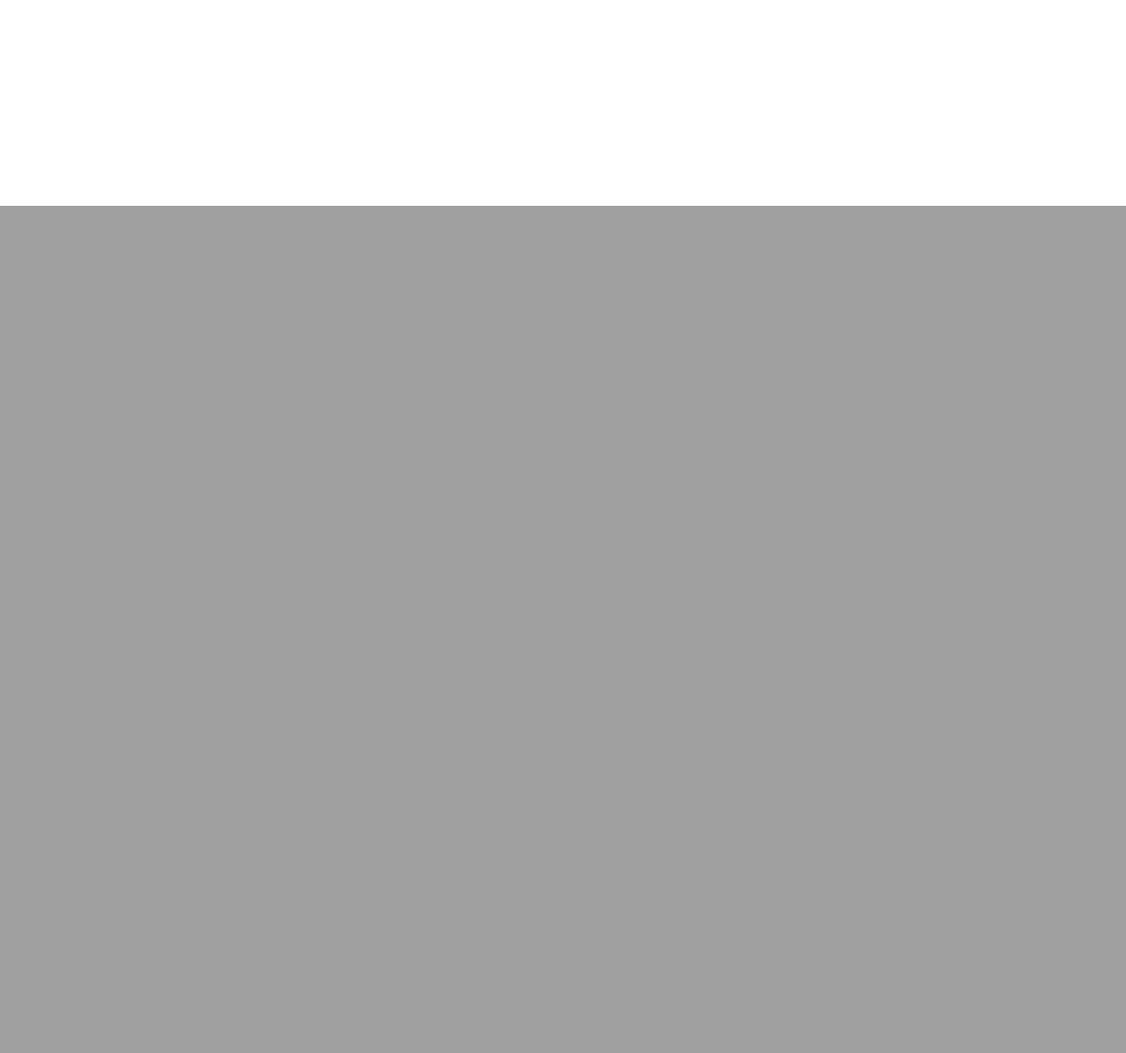
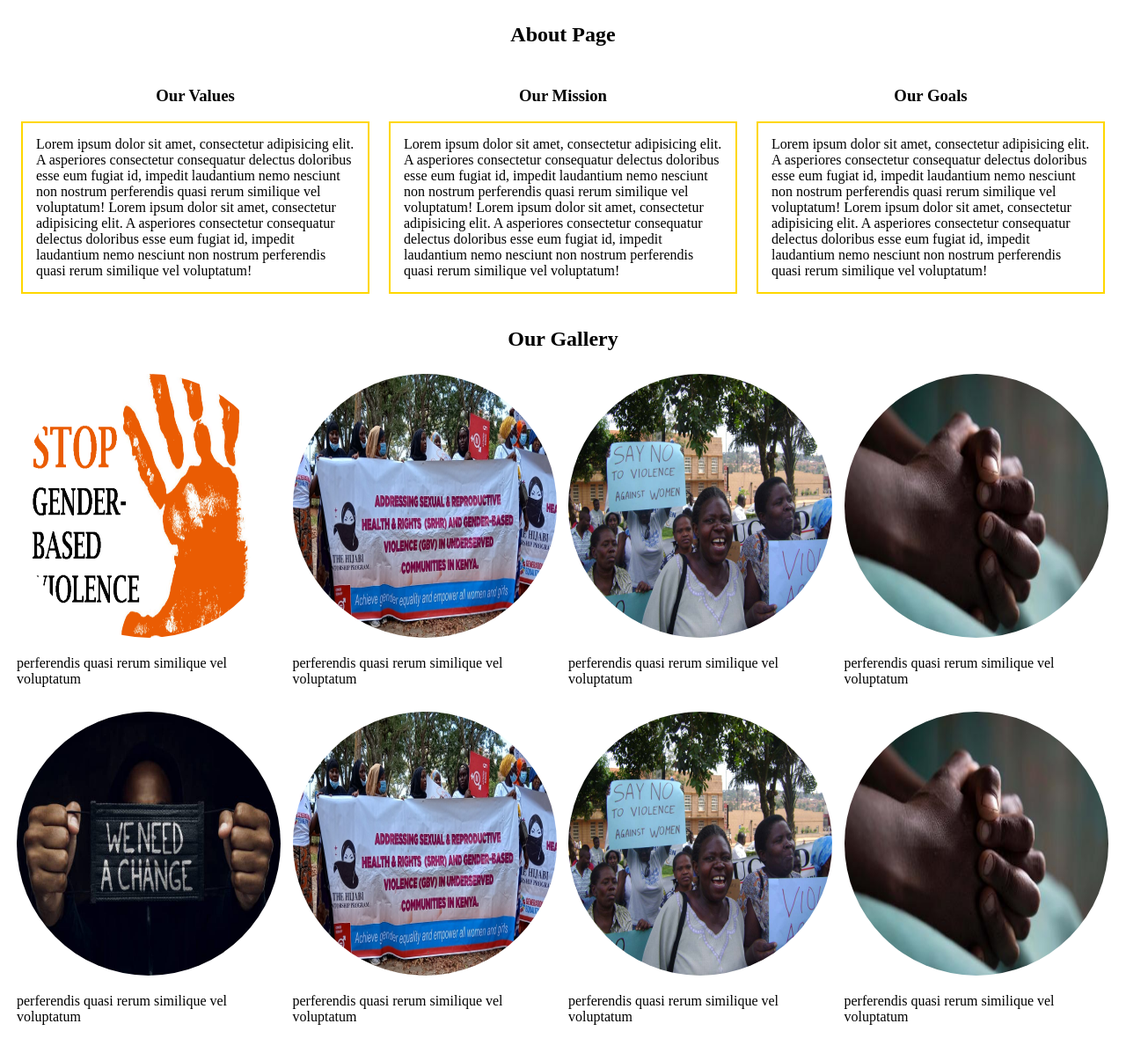
Before and after one commit to jumalaw98/WebdevClasses2022, a PHP site: page / in a window 1280 px wide. Shown: the part 566-1763 px from the top of the page at 88% size. Before the commit the page ends 800 px from the top, so only its background shows below. Run offline with PHP 8.4, Linux system fonts and the light colour scheme.

Commit message:
chromium wk2  m commit

```diff
--- a/chromium/css/hrstyles.css
+++ b/chromium/css/hrstyles.css
@@ -49,3 +49,43 @@ nav li a:hover{
     border-radius: 12px;
 
 }
+
+.center{
+    text-align: center;
+}
+
+nav , section {
+    margin: 3px;
+    padding: 2px;
+
+}
+
+.flexbox{
+    display: flex;
+}
+
+#about p {
+    border: 2px solid gold;
+    margin: 5px;
+    padding: 15px;
+}
+
+.flex-contain{
+    display: flex;
+}
+
+.flex-contain > div {
+    padding: 3px;
+    margin-left: 5px;
+    margin-bottom: 30px;
+
+}
+
+#gallery img {
+    border-radius: 50%;
+}
+
+.flexbox >div{
+    margin: 3px;
+    padding: 3px;
+}
--- a/chromium/index.html
+++ b/chromium/index.html
@@ -10,9 +10,9 @@
 <nav>
     <ul class="styleul">
         <li><a href="#home">Home </a></li>
-        <li><a href="">About </a></li>
-        <li><a href="">Gallery </a></li>
-        <li><a href="">Blog </a></li>
+        <li><a href="#about">About </a></li>
+        <li><a href="#gallery">Gallery </a></li>
+        <li><a href="blog.html">Blog </a></li>
         <li><a href="">Contact </a></li>
     </ul>
 </nav>
@@ -26,7 +26,93 @@
         </div>
 
     </div>
+</section>
 
+
+<section id="about">
+       <h1 class="center">About Page</h1>
+    <div class="flexbox">
+
+           <div>
+               <h3 class="center">Our Values</h3>
+               <p>Lorem ipsum dolor sit amet, consectetur adipisicing elit.
+                   A asperiores consectetur consequatur delectus doloribus esse
+                   eum fugiat id, impedit laudantium nemo nesciunt non nostrum
+                   perferendis quasi rerum similique vel voluptatum!
+                   Lorem ipsum dolor sit amet, consectetur adipisicing elit.
+                   A asperiores consectetur consequatur delectus doloribus esse
+                   eum fugiat id, impedit laudantium nemo nesciunt non nostrum
+                   perferendis quasi rerum similique vel voluptatum!</p>
+           </div>
+           <div>
+               <h3 class="center">Our Mission</h3>
+               <p>Lorem ipsum dolor sit amet, consectetur adipisicing elit.
+                   A asperiores consectetur consequatur delectus doloribus esse
+                   eum fugiat id, impedit laudantium nemo nesciunt non nostrum
+                   perferendis quasi rerum similique vel voluptatum!
+                   Lorem ipsum dolor sit amet, consectetur adipisicing elit.
+                   A asperiores consectetur consequatur delectus doloribus esse
+                   eum fugiat id, impedit laudantium nemo nesciunt non nostrum
+                   perferendis quasi rerum similique vel voluptatum!</p>
+           </div>
+           <div>
+               <h3 class="center">Our Goals</h3>
+               <p>Lorem ipsum dolor sit amet, consectetur adipisicing elit.
+                   A asperiores consectetur consequatur delectus doloribus esse
+                   eum fugiat id, impedit laudantium nemo nesciunt non nostrum
+                   perferendis quasi rerum similique vel voluptatum!
+                   Lorem ipsum dolor sit amet, consectetur adipisicing elit.
+                   A asperiores consectetur consequatur delectus doloribus esse
+                   eum fugiat id, impedit laudantium nemo nesciunt non nostrum
+                   perferendis quasi rerum similique vel voluptatum!</p>
+           </div>
+
+
+
+    </div>
+
+</section>
+
+<section id="gallery">
+                  <h1 class="center">Our Gallery</h1>
+        <div class="flexbox">
+            <div>
+                <img src="images/gbv2.png" alt="Loading" height="300" width="300">
+                <p>perferendis quasi rerum similique vel voluptatum</p>
+            </div>
+            <div>
+                <img src="images/gbv5.jpg" alt="Loading" height="300" width="300">
+                <p>perferendis quasi rerum similique vel voluptatum</p>
+            </div>
+            <div>
+                <img src="images/gbv3.jpg" alt="Loading" height="300" width="300">
+                <p>perferendis quasi rerum similique vel voluptatum</p>
+            </div>
+            <div>
+                <img src="images/gbv4.jpg" alt="Loading" height="300" width="300">
+                <p>perferendis quasi rerum similique vel voluptatum</p>
+            </div>
+
+        </div>
+        <div class="flexbox">
+            <div>
+                <img src="images/gbv1.jpg" alt="Loading" height="300" width="300">
+                <p>perferendis quasi rerum similique vel voluptatum</p>
+            </div>
+            <div>
+                <img src="images/gbv5.jpg" alt="Loading" height="300" width="300">
+                <p>perferendis quasi rerum similique vel voluptatum</p>
+            </div>
+            <div>
+                <img src="images/gbv3.jpg" alt="Loading" height="300" width="300">
+                <p>perferendis quasi rerum similique vel voluptatum</p>
+            </div>
+            <div>
+                <img src="images/gbv4.jpg" alt="Loading" height="300" width="300">
+                <p>perferendis quasi rerum similique vel voluptatum</p>
+            </div>
+
+        </div>
 
 
 
@@ -34,7 +120,5 @@
 
 
 
-
-
 </body>
 </html>
```
Also changed, not shown: chromium/blog.html (added, +114 -0 lines), brave/images/gbv1.jpg (added), chromium/images/gbv1.jpg (added), chromium/images/gbv2.png (added), chromium/images/gbv3.jpg (added), chromium/images/gbv4.jpg (added), chromium/images/gbv5.jpg (added), chromium/images/gbv6.png (added), chromium/images/gbv7.jpg (added), 1 other file.
